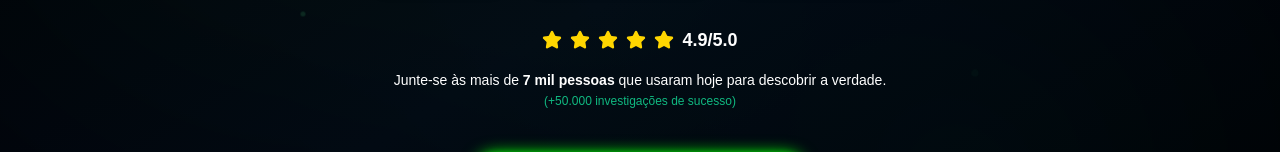
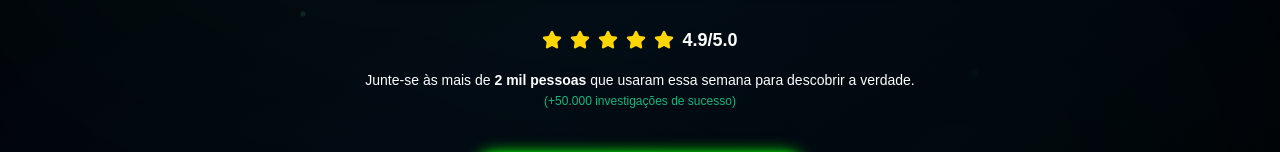
Before and after one commit to Loughann/WHATS, a Next.js app: page / in a window 1280 px wide. Shown: the part 422-574 px from the top of the page. Built offline with nearby package versions, Linux system fonts and the light colour scheme.

Commit message:
atualizacao codigo

```diff
--- a/app/page.tsx
+++ b/app/page.tsx
@@ -278,8 +278,8 @@ export default function WhatsEspiaoPage() {
               isLoaded ? "opacity-100 translate-y-0" : "opacity-0 translate-y-4"
             }`}
           >
-            Junte-se às mais de <span className="font-bold text-whatsapp-text-light">7 mil pessoas</span> que usaram
-            hoje para descobrir a verdade.
+            Junte-se às mais de <span className="font-bold text-whatsapp-text-light">2 mil pessoas</span> que usaram
+            essa semana para descobrir a verdade.
             <br />
             <span className="text-xs text-emerald-500">(+50.000 investigações de sucesso)</span>
           </p>
```
